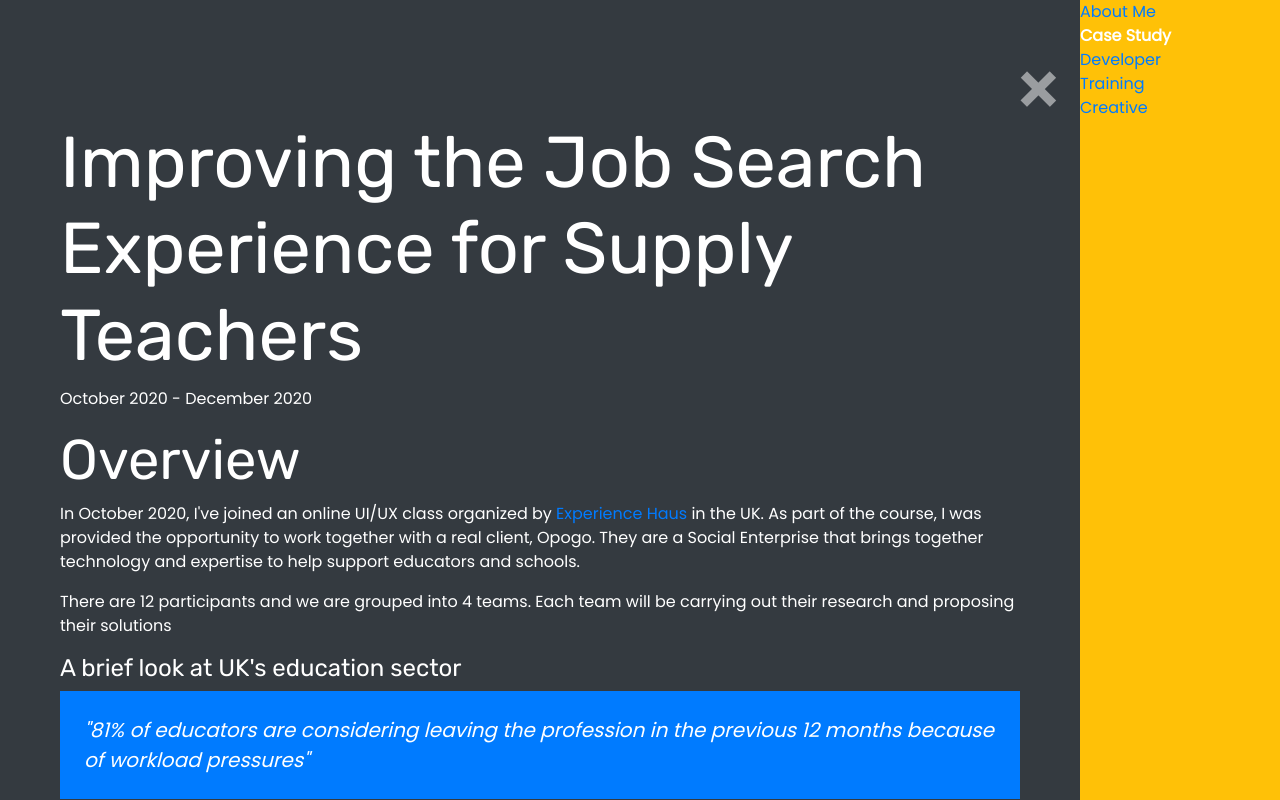
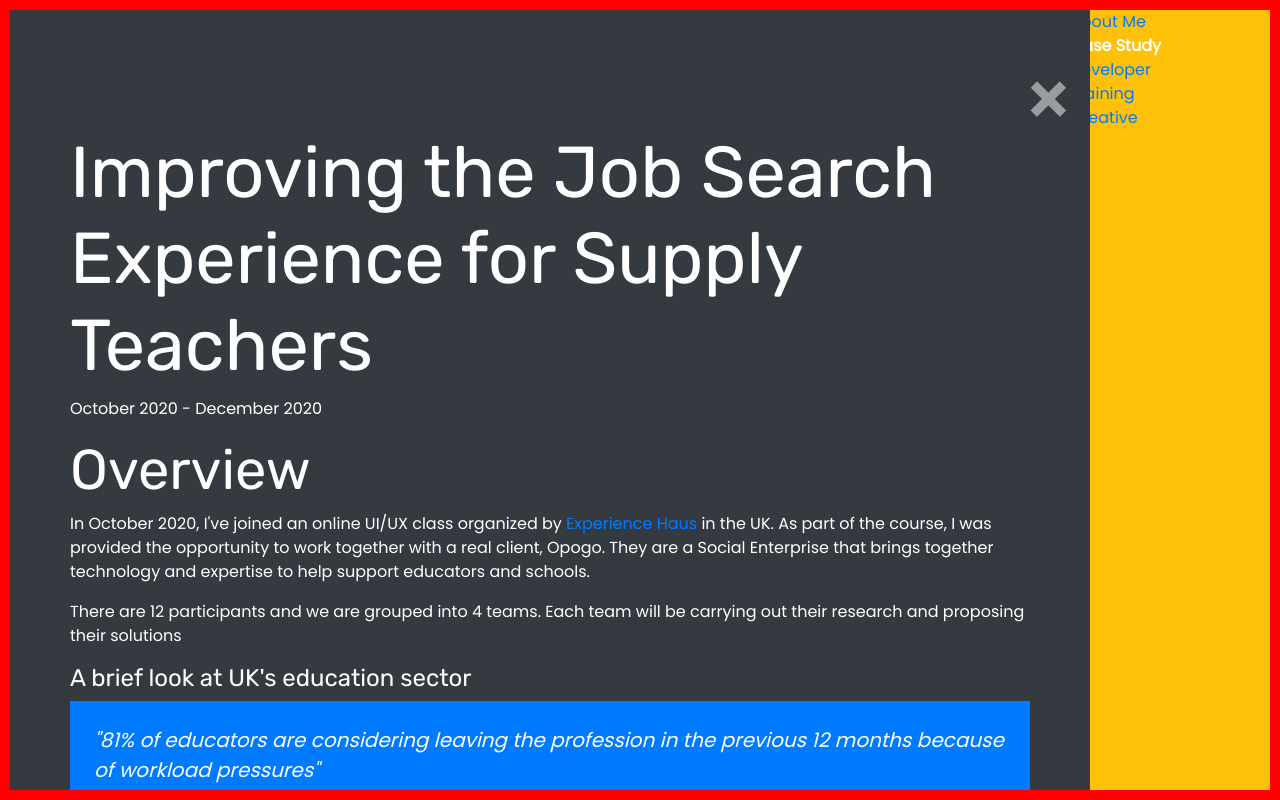
Before and after one commit to jjmok/portfolio-2, a Vue app: page /case-study/opogo in a window 1280 px wide. Built offline with nearby package versions, Linux system fonts and the light colour scheme.

Commit message:
added computed reactive to store

```diff
--- a/src/App.vue
+++ b/src/App.vue
@@ -1,5 +1,7 @@
 <template>
-  <div class="main-container">
+  <div
+    :class="{readmode: readModeStatus}"
+    class="main-container">
     <div class="bg-secondary text-white pf-mainview">
       <router-view v-slot="{ Component }">
         <transition name="fade" mode="out-in">
@@ -44,6 +46,8 @@
 </template>
 
 <script>
+import {readStore} from "@/store/read-store";
+
 export default {
   name: "App",
   props: {
@@ -53,12 +57,17 @@ export default {
     return {
       pages: ["About Me", "Case Study", "Developer", "Training", "Creative"],
       miniPage: ["Case Study", "Developer", "Training", "Creative"],
-      dropdownActive: false
+      dropdownActive: false,
     }
   },
   methods: {
     activeNav: function () {
       this.dropdownActive = !this.dropdownActive
+    }
+  },
+  computed: {
+    readModeStatus() {
+      return readStore.state.readmode
     }
   }
 };
@@ -101,6 +110,10 @@ export default {
     overflow: hidden;
     width: 100vw;
     height: 100vh;
+
+    &.readmode {
+      border: 10px solid red;
+    }
   }
 
   .menu-dropdown {
--- a/src/components/CaseStudyCard.vue
+++ b/src/components/CaseStudyCard.vue
@@ -1,7 +1,7 @@
 <template>
   <router-link
     class='case-study-card bg-info m-3'
-    :to="{ name: studyName, query: {readmode: 'true'} }">
+    :to="{ name: studyName }">
     <h1>{{ studyName }}</h1>
   </router-link>
 </template>
--- a/src/components/CaseStudyReader.vue
+++ b/src/components/CaseStudyReader.vue
@@ -1,5 +1,3 @@
-<!-- Router.go(-1) to go to previous page -->
-
 <template>
   <div class="case-container bg-dark">
     <div class="article-container">
@@ -29,7 +27,6 @@ export default {
   },
   methods: {
     goBack: function () {
-
       //Source: https://stackoverflow.com/a/61433761
       //If link is accessed from an outside source, pressing close btn redirects visitors to the home page instead
       if (window.history.length > 2 ) {
@@ -40,9 +37,8 @@ export default {
 
       //disabled button on click to prevent the event from firing twice, goes back two
       this.isDisabled = true
-    },
-    hasHistory () {
-      return window.history.length > 2
+      readStore.readModeOff()
+      console.log(readStore.state.readmode)
     }
   },
   data: function () {
@@ -52,10 +48,6 @@ export default {
   },
   mounted(){
     readStore.readModeOn()
-    // if(this.$route.query.readmode) {
-    //   console.log("emitting readmode")
-    //   this.$emit('readmode')
-    // }
   }
 }
 </script>
--- a/src/store/read-store.js
+++ b/src/store/read-store.js
@@ -2,19 +2,13 @@ import { Store } from "./main";
 class ReadStore extends Store {
   data() {
     return {
-      count: 0,
-      readmode: true
+      readmode: false
     };
   }
-  incrementCount() {
-    this.state.count++;
-  }
   readModeOn() {
-    console.log('read true')
     this.state.readmode = true
   }
   readModeOff() {
-    console.log('read false')
     this.state.readmode = false
   }
 }
```
